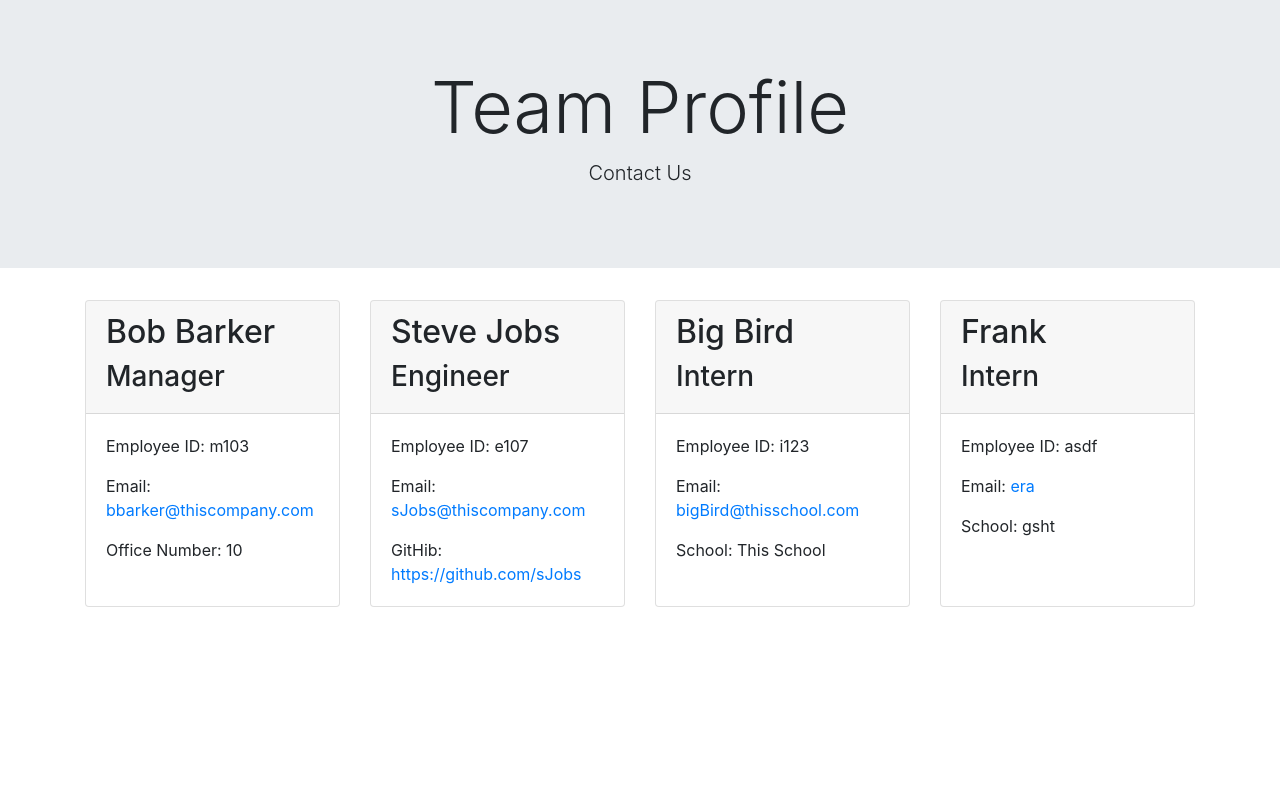
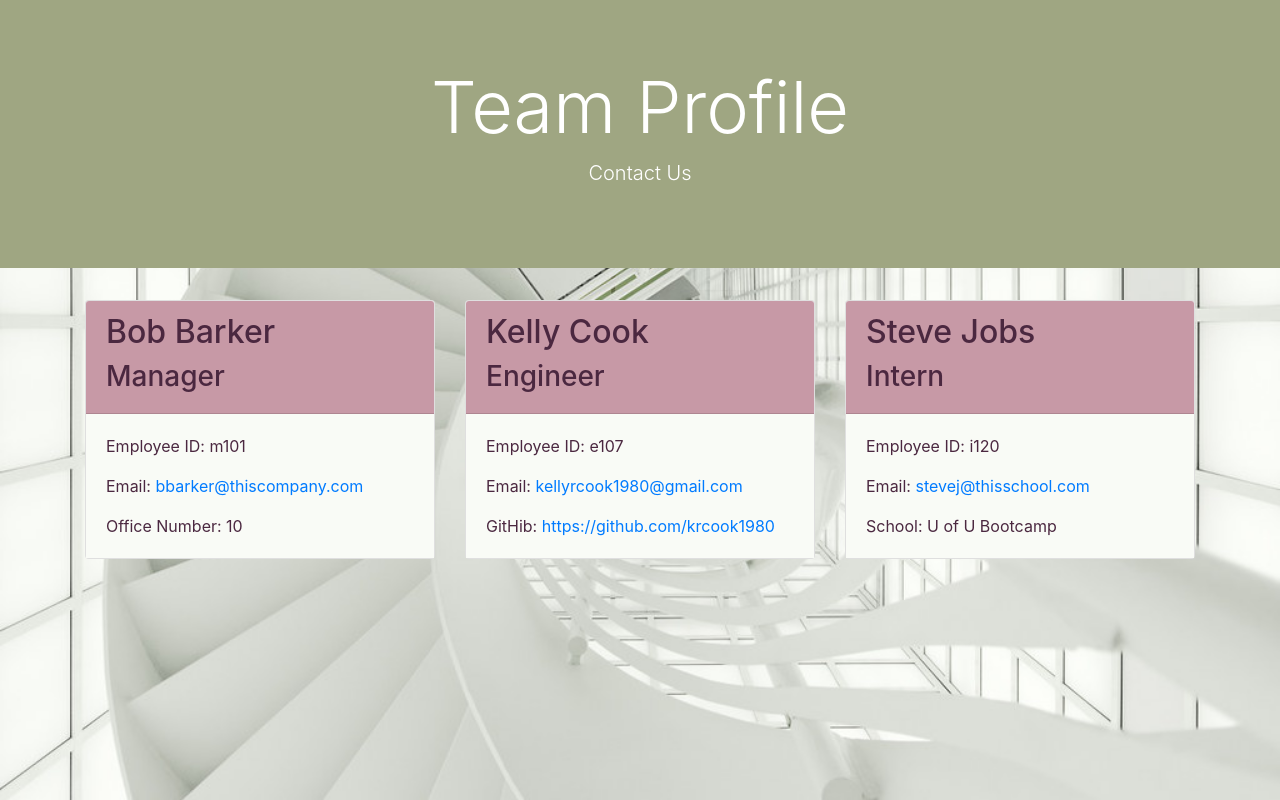
Before and after one commit to krcook1980/Team-Profile-Generator, a website: page index.html in a window 1280 px wide. Drawn offline with nearby package versions, Linux system fonts and the light colour scheme.

Commit message:
Updated style of page, added read me info and video walk through. Need to add validations to inquirer still

```diff
--- a/index.html
+++ b/index.html
@@ -8,9 +8,9 @@
 
     <!-- Bootstrap CSS -->
     <link rel="stylesheet" href="https://stackpath.bootstrapcdn.com/bootstrap/4.3.1/css/bootstrap.min.css" integrity="sha384-ggOyR0iXCbMQv3Xipma34MD+dH/1fQ784/j6cY/iJTQUOhcWr7x9JvoRxT2MZw1T" crossorigin="anonymous">
-
+    <link rel="stylesheet" href="./src/style.css" class="style">
   </head>
-  <body>
+  <body class="bg">
     <header>
       <div class="jumbotron jumbotron-fluid">
         <div class="container text-center">
--- a/src/store.js
+++ b/src/store.js
@@ -1,6 +1,6 @@
 
 
-const m103 = `
+const m101 = `
 
 <div class='card' style='width: 18rem;'>
 <div class='card-header'>
@@ -8,55 +8,40 @@ const m103 = `
 <h3>Manager</h3>
 </div>
 <div class='card-body'>
-<p class='card-text'>Employee ID: m103</p>
+<p class='card-text'>Employee ID: m101</p>
 <p class='card-text'>Email: <a href='mailto:bbarker@thiscompany.com'>bbarker@thiscompany.com</a></p>
 <p class='card-text'>Office Number: 10</p>
 </div>
 </div>`
 $(".card-deck").empty();
-$(".card-deck").append(m103)
+$(".card-deck").append(m101)
 
 const e107 = `
 
 <div class='card' style='width: 18rem;'>
 <div class='card-header'>
-<h2>Steve Jobs</h2>
+<h2>Kelly Cook</h2>
 <h3>Engineer</h3>
 </div>
 <div class='card-body'>
 <p class='card-text'>Employee ID: e107</p>
-<p class='card-text'>Email: <a href='mailto:sJobs@thiscompany.com'>sJobs@thiscompany.com</a></p>
-<p class='card-text'>GitHib: <a href='https://github.com/https://github.com/sJobs' target='_blank'>https://github.com/sJobs</a></p>
+<p class='card-text'>Email: <a href='mailto:kellyrcook1980@gmail.com'>kellyrcook1980@gmail.com</a></p>
+<p class='card-text'>GitHib: <a href='https://github.com/https://github.com/krcook1980' target='_blank'>https://github.com/krcook1980</a></p>
 </div>
 </div>`
 $(".card-deck").append(e107)
 
-const i123 = `
+const i120 = `
 
 <div class='card' style='width: 18rem;'>
 <div class='card-header'>
-<h2>Big Bird</h2>
+<h2>Steve Jobs</h2>
 <h3>Intern</h3>
 </div>
 <div class='card-body'>
-<p class='card-text'>Employee ID: i123</p>
-<p class='card-text'>Email: <a href='mailto:bigBird@thisschool.com'>bigBird@thisschool.com</a></p>
-<p class='card-text'>School: This School</p>
+<p class='card-text'>Employee ID: i120</p>
+<p class='card-text'>Email: <a href='mailto:stevej@thisschool.com'>stevej@thisschool.com</a></p>
+<p class='card-text'>School: U of U Bootcamp</p>
 </div>
 </div>`
-$(".card-deck").append(i123)
-
-const asdf = `
-
-<div class='card' style='width: 18rem;'>
-<div class='card-header'>
-<h2>Frank</h2>
-<h3>Intern</h3>
-</div>
-<div class='card-body'>
-<p class='card-text'>Employee ID: asdf</p>
-<p class='card-text'>Email: <a href='mailto:era'>era</a></p>
-<p class='card-text'>School: gsht</p>
-</div>
-</div>`
-$(".card-deck").append(asdf)
+$(".card-deck").append(i120)
--- /dev/null
+++ b/src/style.css
@@ -0,0 +1,24 @@
+.bg{
+    background-image: url("bg.jpg");
+    background-repeat: no-repeat, repeat;
+    background-color: #171717; /* Used if the image is unavailable */
+    /* height: 1500px; */
+    background-size: cover;
+    overflow: auto;
+    height: 100vh;
+}
+
+.jumbotron{
+    background-color: #9FA682;
+    color: white;
+}
+
+.card-header{
+    background-color: #C799A6;
+    color: #4b2840;
+}
+
+.card-body{
+    background-color: #F9FBF6;
+    color: #4b2840;
+}
```
Also changed, not shown: index.js (+12 -12 lines), README.md, src/bg.jpg (added).
